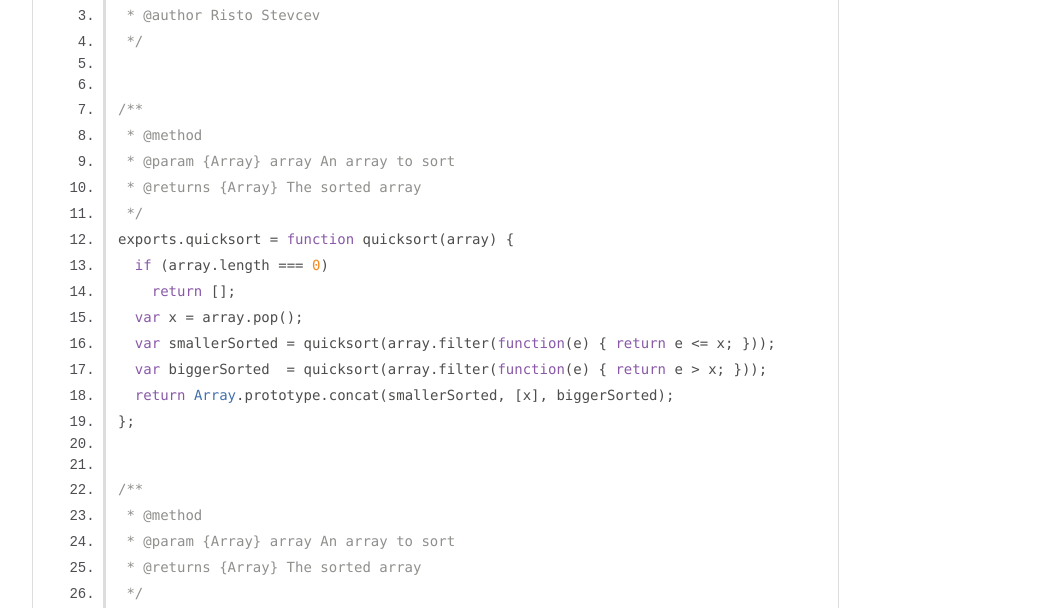
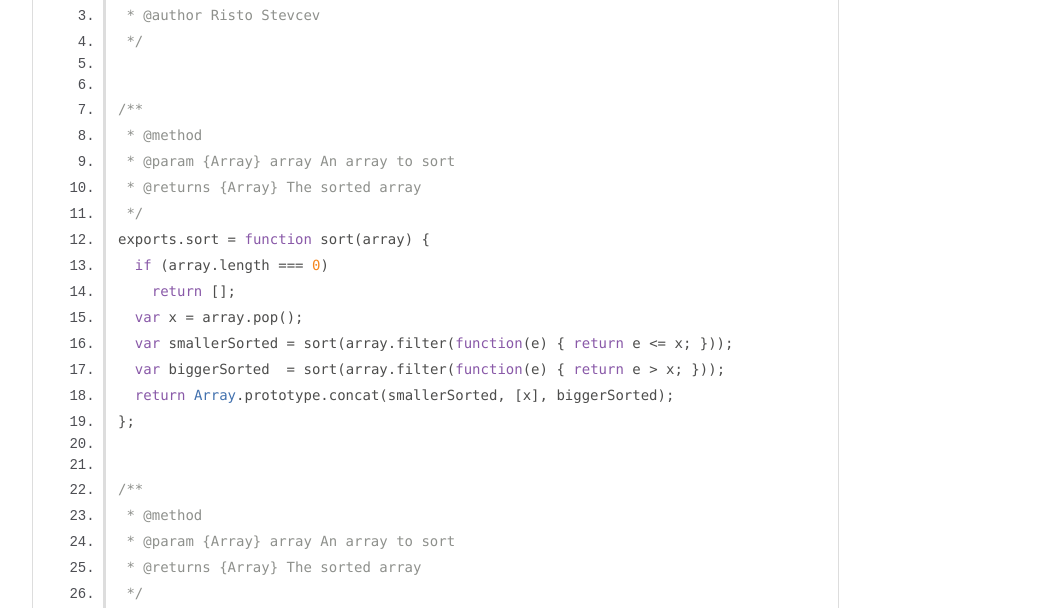
Before and after one commit to Risto-Stevcev/javascript-quicksort, a website: page doc/quicksortjs.js.html in a window 1280 px wide. Shown: the part 189-797 px from the top of the page, without its empty margins (0-1056 px from the left). Drawn offline with Linux system fonts and the light colour scheme.

Commit message:
Updated method signature to 'sort' along with the documentation and README

```diff
--- a/doc/quicksortjs.js.html
+++ b/doc/quicksortjs.js.html
@@ -37,12 +37,12 @@
  * @param {Array} array An array to sort
  * @returns {Array} The sorted array
  */
-exports.quicksort = function quicksort(array) {
+exports.sort = function sort(array) {
   if (array.length === 0)
     return [];
   var x = array.pop();
-  var smallerSorted = quicksort(array.filter(function(e) { return e &lt;= x; }));
-  var biggerSorted  = quicksort(array.filter(function(e) { return e > x; }));
+  var smallerSorted = sort(array.filter(function(e) { return e &lt;= x; }));
+  var biggerSorted  = sort(array.filter(function(e) { return e > x; }));
   return Array.prototype.concat(smallerSorted, [x], biggerSorted);
 };
 
@@ -52,8 +52,8 @@ exports.quicksort = function quicksort(array) {
  * @param {Array} array An array to sort
  * @returns {Array} The sorted array
  */
-exports.quicksort2 = function quicksort2(list) {
-  function __quicksort2__(list, left, right) {
+exports.sort2 = function sort2(list) {
+  function __sort2__(list, left, right) {
     var swap = function(list, a, b) {
       temp = list[a];
       list[a] = list[b];
@@ -77,12 +77,12 @@ exports.quicksort2 = function quicksort2(list) {
     if (right > left) {
       pivotidx = Math.floor(Math.random() * (right - left + 1)) + left;
       pivotidx = partition(list, left, right, pivotidx);
-      __quicksort2__(list, left, pivotidx);
-      __quicksort2__(list, pivotidx+1, right);
+      __sort2__(list, left, pivotidx);
+      __sort2__(list, pivotidx+1, right);
     }
     return list;
   }
-  return __quicksort2__(list, 0, list.length - 1);
+  return __sort2__(list, 0, list.length - 1);
 }
 </code></pre>
         </article>
@@ -100,7 +100,7 @@ exports.quicksort2 = function quicksort2(list) {
 <br clear="both">
 
 <footer>
-    Documentation generated by <a href="https://github.com/jsdoc3/jsdoc">JSDoc 3.3.0-alpha11</a> on Mon Dec 08 2014 16:34:16 GMT-0800 (PST)
+    Documentation generated by <a href="https://github.com/jsdoc3/jsdoc">JSDoc 3.3.0-alpha11</a> on Mon Dec 08 2014 17:44:21 GMT-0800 (PST)
 </footer>
 
 <script> prettyPrint(); </script>
```
Also changed, not shown: bin/quicksortjs.js (+6 -6 lines), doc/index.html (+1 -1 lines), doc/module-quicksortjs.html (+3 -3 lines), lib/quicksortjs.js (+8 -8 lines), test/quicksortjs.test.js (+4 -4 lines), README.md.
